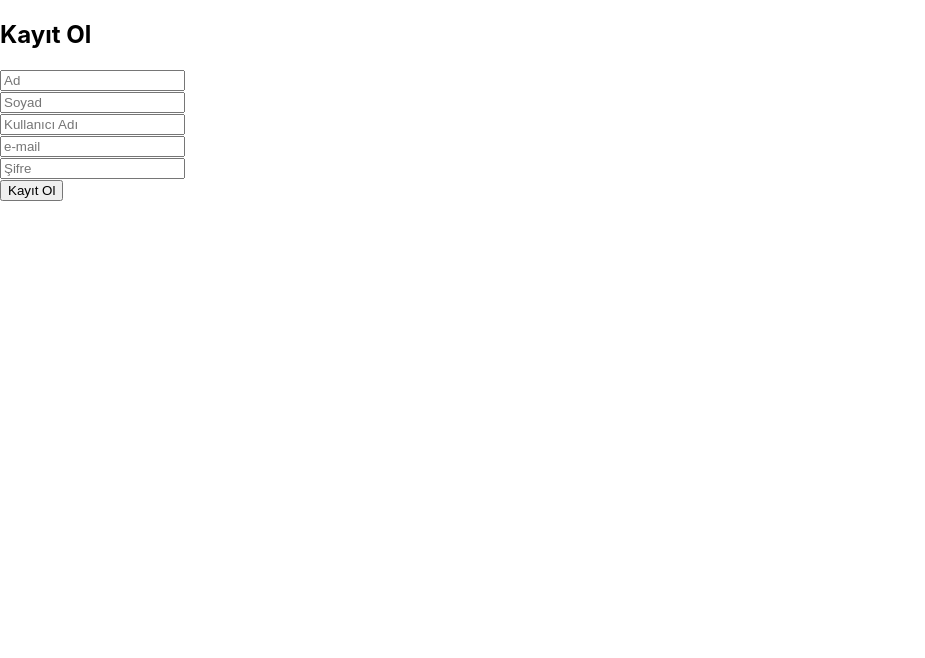
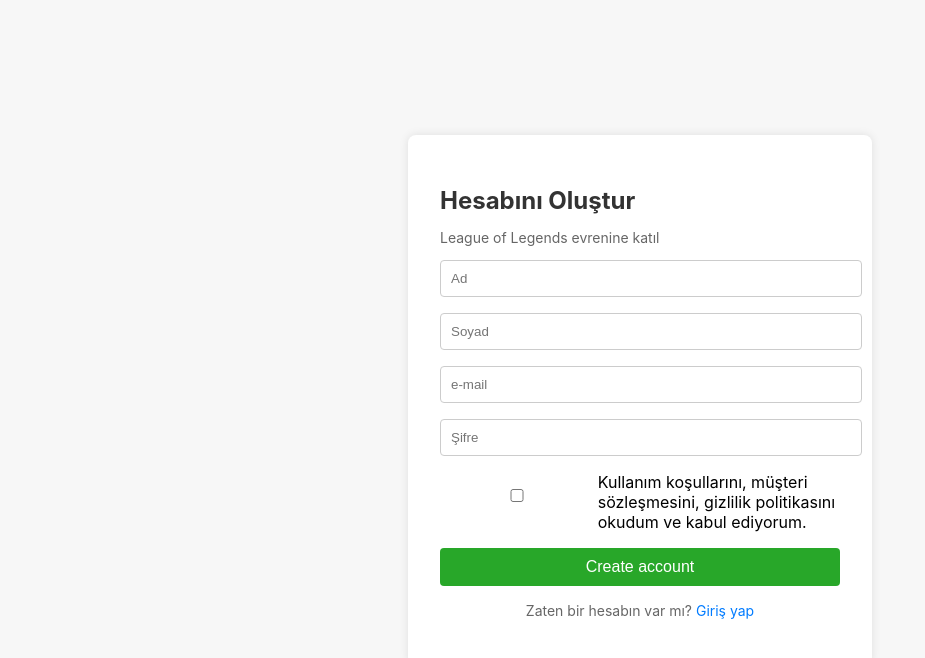
Before and after one commit to bkaracan/champions-fe, a React (Create React App) app: page /register in a window 1280 px wide. Shown: the top 658 px of the page, without its empty margins (0-925 px from the left). Built offline with nearby package versions, Linux system fonts and the light colour scheme; a web font is replaced by a local one.

Commit message:
++Registration.css added

```diff
--- /dev/null
+++ b/src/components/RegistrationPage.css
@@ -0,0 +1,78 @@
+/* RegistrationPage.css */
+
+.registration-container {
+    display: flex;
+    justify-content: center;
+    align-items: center;
+    height: 100vh;
+    background-color: #f7f7f7;
+  }
+
+  .registration-form {
+    background: white;
+    padding: 2rem;
+    border-radius: 8px;
+    box-shadow: 0 0 10px rgba(0, 0, 0, 0.1);
+    width: 100%;
+    max-width: 400px;
+  }
+
+  .registration-form h2 {
+    font-size: 24px;
+    color: #333;
+    margin-bottom: 0.5rem;
+  }
+
+  .registration-form p {
+    font-size: 14px;
+    color: #666;
+  }
+
+  .registration-form input {
+    width: 100%;
+    padding: 10px;
+    margin-bottom: 1rem;
+    border: 1px solid #ccc;
+    border-radius: 4px;
+  }
+
+  .terms-container {
+    display: flex;
+    align-items: center;
+    margin-bottom: 1rem;
+  }
+
+  .terms-container input {
+    margin-right: 0.5rem;
+  }
+
+  .register-btn {
+    width: 100%;
+    padding: 10px;
+    border: none;
+    border-radius: 4px;
+    background-color: #28a729; /* Customize with your own color */
+    color: white;
+    cursor: pointer;
+    font-size: 16px;
+    }
+
+    .register-btn:hover {
+    background-color: #217a20; /* Darken the color slightly on hover */
+    }
+
+    .login-link {
+    text-align: center;
+    margin-top: 1rem;
+    font-size: 14px;
+    color: #666;
+    }
+
+    .login-link a {
+    color: #007bff;
+    text-decoration: none;
+    }
+
+    .login-link a:hover {
+    text-decoration: underline;
+    }
--- a/src/components/RegistrationPage.js
+++ b/src/components/RegistrationPage.js
@@ -1,12 +1,18 @@
 // RegistrationPage.js
 import React, { useState } from 'react';
 import axios from 'axios';
-import { Container, Row, Col, Form, Button } from 'react-bootstrap';
+import './RegistrationPage.css'; // Stil dosyasını import etmeyi unutmayın
 
 const apiUrl = 'http://localhost:8082';
 
 const RegistrationPage = () => {
-  const [registerData, setRegisterData] = useState({ firstName: '', lastName: '', username: '', email: '', password: '' });
+  const [registerData, setRegisterData] = useState({
+    firstName: '',
+    lastName: '',
+    username: '',
+    email: '',
+    password: ''
+  });
 
   const handleRegisterChange = (e) => {
     setRegisterData({ ...registerData, [e.target.name]: e.target.value });
@@ -16,41 +22,31 @@ const RegistrationPage = () => {
     e.preventDefault();
     try {
       const response = await axios.post(`${apiUrl}/register`, registerData);
-      console.log('Kayıt Başarılı', response.data);
-      // Kayıt başarılı olduktan sonra isterseniz başka bir sayfaya yönlendirebilirsiniz.
+      console.log('Registration Successful', response.data);
     } catch (error) {
-      console.error('Kayıt sırasında hata oluştu', error);
+      console.error('Registration Error', error);
     }
   };
 
   return (
-    <Container fluid className="py-5">
-      <Row className="justify-content-center">
-        <Col md={6}>
-          <div className="text-center mb-4">
-            <h2>Kayıt Ol</h2>
+    <div className="registration-container">
+      <div className="registration-form">
+        <h2>Hesabını Oluştur</h2>
+        <p>League of Legends evrenine katıl</p>
+        <form onSubmit={handleRegisterSubmit}>
+          <input type="text" name="firstName" value={registerData.firstName} onChange={handleRegisterChange} placeholder="Ad" required />
+          <input type="text" name="lastName" value={registerData.lastName} onChange={handleRegisterChange} placeholder="Soyad" required />
+          <input type="email" name="email" value={registerData.email} onChange={handleRegisterChange} placeholder="e-mail" required />
+          <input type="password" name="password" value={registerData.password} onChange={handleRegisterChange} placeholder="Şifre" required />
+          <div className="terms-container">
+            <input type="checkbox" id="terms" />
+            <label htmlFor="terms">Kullanım koşullarını, müşteri sözleşmesini, gizlilik politikasını okudum ve kabul ediyorum.</label>
           </div>
-          <Form onSubmit={handleRegisterSubmit}>
-            <Form.Group>
-              <Form.Control type="text" name="firstName" value={registerData.firstName} onChange={handleRegisterChange} placeholder="Ad" required />
-            </Form.Group>
-            <Form.Group>
-              <Form.Control type="text" name="lastName" value={registerData.lastName} onChange={handleRegisterChange} placeholder="Soyad" required />
-            </Form.Group>
-            <Form.Group>
-              <Form.Control type="text" name="username" value={registerData.username} onChange={handleRegisterChange} placeholder="Kullanıcı Adı" required />
-            </Form.Group>
-            <Form.Group>
-              <Form.Control type="text" name="email" value={registerData.email} onChange={handleRegisterChange} placeholder="e-mail" required />
-            </Form.Group>
-            <Form.Group>
-              <Form.Control type="password" name="password" value={registerData.password} onChange={handleRegisterChange} placeholder="Şifre" required />
-            </Form.Group>
-            <Button variant="primary" type="submit" className="w-100">Kayıt Ol</Button>
-          </Form>
-        </Col>
-      </Row>
-    </Container>
+          <button type="submit" className="register-btn">Create account</button>
+          <p className="login-link">Zaten bir hesabın var mı? <a href="/login">Giriş yap</a></p>
+        </form>
+      </div>
+    </div>
   );
 }
 
```
